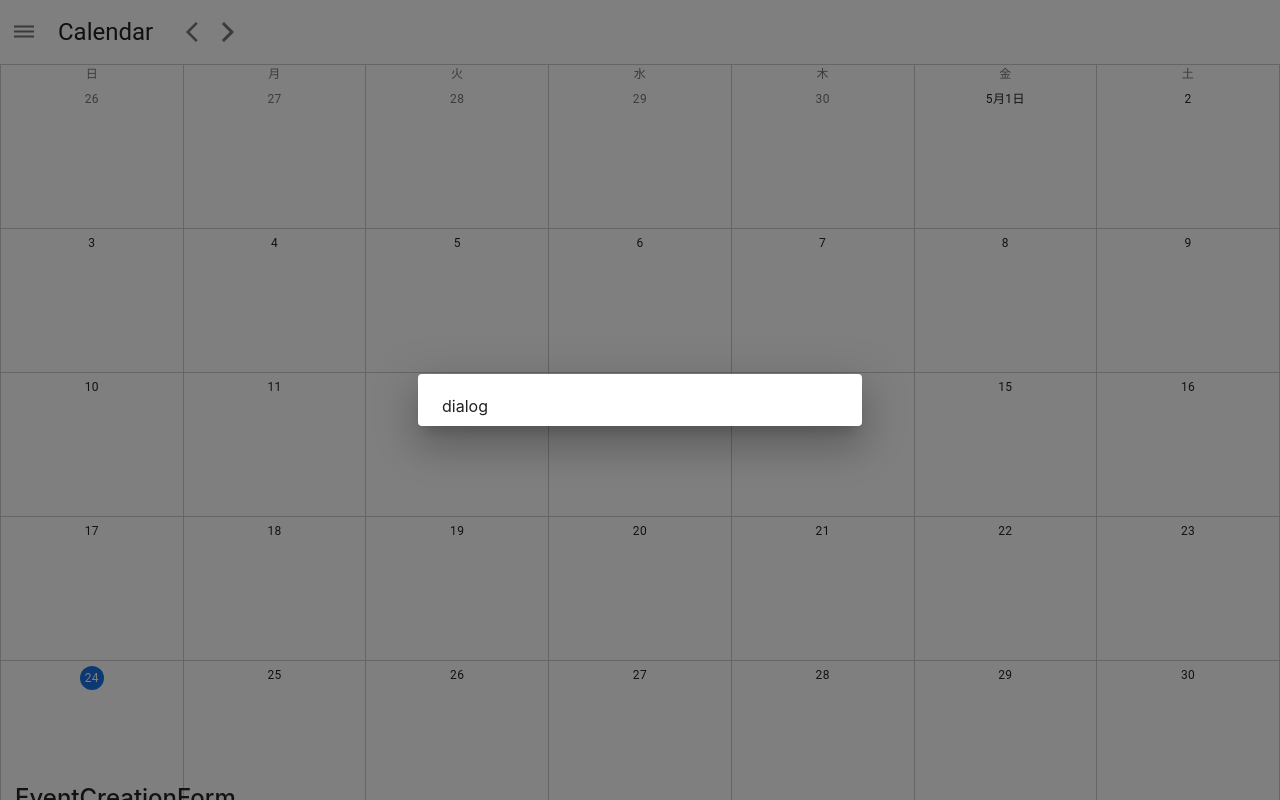
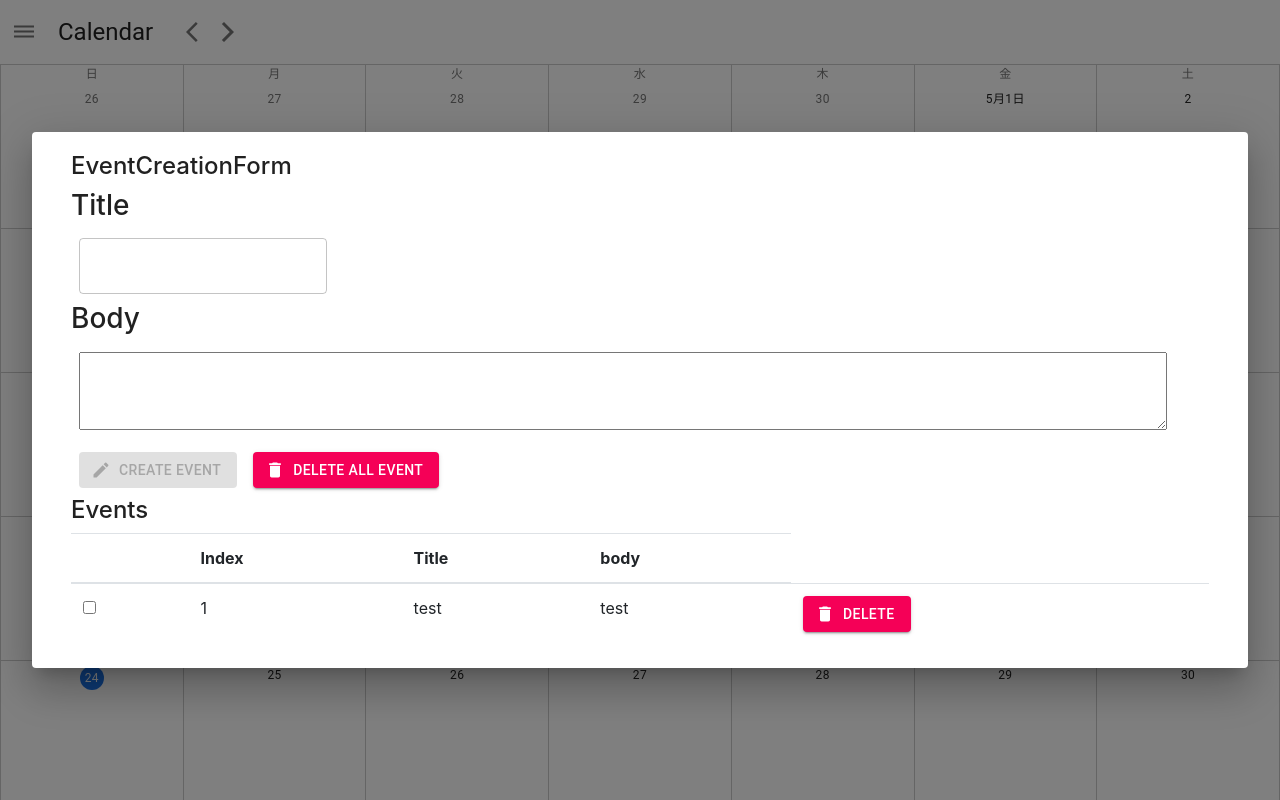
Before and after one commit to togami2864/CalendarWithTodo, a React (Create React App) app in the folder front/: page / in a window 1280 px wide. Both pictures are taken after a click on the item "10". Shown: the top 800 px of the page. Built offline with nearby package versions, Linux system fonts and the light colour scheme.

Commit message:
fix dialog

```diff
--- a/front/src/App.jsx
+++ b/front/src/App.jsx
@@ -15,7 +15,16 @@ import AppContext from "./context/AppContext";
 const App = () => {
   const day = dayjs();
   const initialState = {
-    events: [],
+    events: [
+      {
+        title: "test",
+        body: "test",
+        id: 1,
+        isChecked: false,
+        count: 0,
+        date: dayjs(),
+      },
+    ],
     calendar: formatMonth(day),
     toggleDialog: {
       isDialogOpen: false,
@@ -27,10 +36,6 @@ const App = () => {
       <NavigationBar />
       <CalendarBoard />
       <DialogBoard />
-      <div className="container-fluid">
-        <EventForm />
-        <EventTable />
-      </div>
     </AppContext.Provider>
   );
 };
--- a/front/src/components/Dialog/DialogBoard.jsx
+++ b/front/src/components/Dialog/DialogBoard.jsx
@@ -1,4 +1,8 @@
 import React, { useContext } from "react";
+
+import EventForm from "../Todo/EventForm";
+import EventTable from "../Todo/EventTable";
+
 import { Dialog, DialogContent } from "@material-ui/core";
 import { CLOSE_DIALOG } from "../../actions/index";
 import AppContext from "../../context/AppContext";
@@ -13,10 +17,15 @@ const AddScheduleDialog = () => {
     <Dialog
       open={state.toggleDialog.isDialogOpen}
       onClose={closeDialog}
-      maxWidth="xs"
+      maxWidth="xl"
       fullWidth
     >
-      <DialogContent>dialog</DialogContent>
+      <DialogContent>
+        <div className="container-fluid">
+          <EventForm />
+          <EventTable />
+        </div>
+      </DialogContent>
     </Dialog>
   );
 };
--- a/front/src/components/calendar/CalendarBoard.jsx
+++ b/front/src/components/calendar/CalendarBoard.jsx
@@ -5,6 +5,7 @@ import { useStyles } from "./styles.js";
 
 import CalendarElement from "./CalendarElement";
 import { createCalendar } from "../../services/calendar";
+import { setSchedule } from "../../services/schedule";
 import AppContext from "../../context/AppContext";
 import { OPEN_DIALOG } from "../../actions/index";
 
@@ -21,6 +22,10 @@ const CalendarBoard = () => {
   const openDialog = () => {
     dispatch({ type: OPEN_DIALOG });
   };
+  // console.log(state.calendar);
+  // console.log(state.events[0].date);
+  // console.log(calendar);
+  // console.log(days);
   return (
     <div className={styles.container}>
       <GridList className={styles.grid} cols={7} spacing={0} cellHeight="auto">
--- a/front/src/components/calendar/CalendarElement.jsx
+++ b/front/src/components/calendar/CalendarElement.jsx
@@ -5,10 +5,6 @@ import { Typography } from "@material-ui/core";
 
 import { useStyles } from "./styles.js";
 import { isSameDay, isSameMonth, isFirstDay } from "../../services/calendar";
-
-// type Props = {
-//   day: dayjs.Dayjs;
-// };
 
 const CalendarElement = ({ day }) => {
   const styles = useStyles();
--- /dev/null
+++ b/front/src/services/schedule.js
@@ -0,0 +1,8 @@
+import { isSameDay } from "./calendar";
+
+export const setSchedule = (calendar, schedules) => {
+  calendar.map((c) => ({
+    date: c,
+    schedules: schedules.filter((e) => isSameDay(e.date, c)),
+  }));
+};
```
